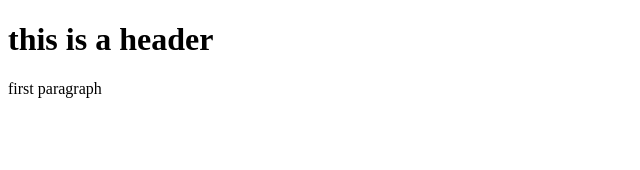
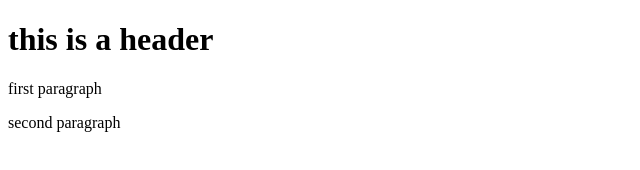
Before and after one commit to 9515281648/git-test, a website: page index.html in a window 1280 px wide. Shown: the whole page, without its empty margins (0-640 px from the left). Drawn offline with Linux system fonts and the light colour scheme.

Commit message:
my fourth commit

```diff
--- a/index.html
+++ b/index.html
@@ -6,6 +6,7 @@
 <body>
     <h1>this is a header </h1>
     <p>first paragraph </p>
+    <p> second paragraph </p>
 </body>
 
 </html>
```
Also changed, not shown: package.json (added, +24 -0 lines), 2 other files.
